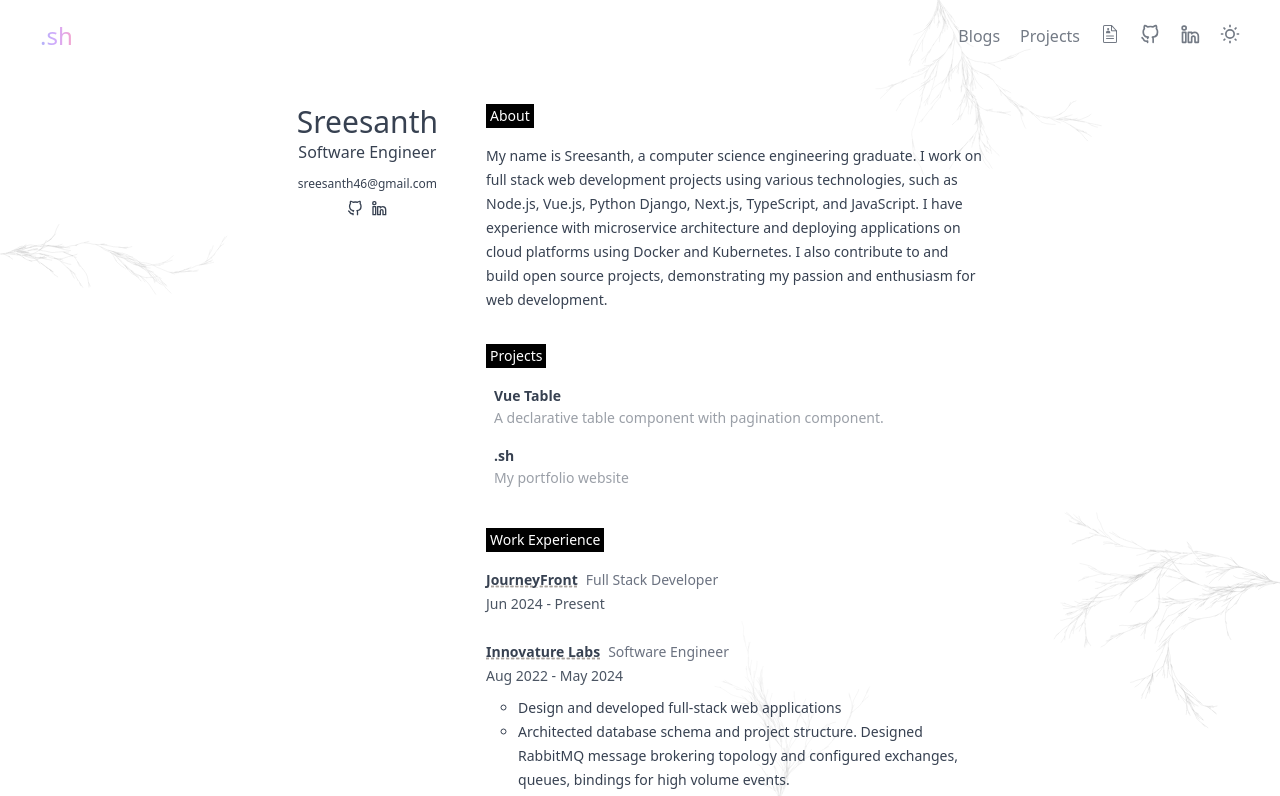
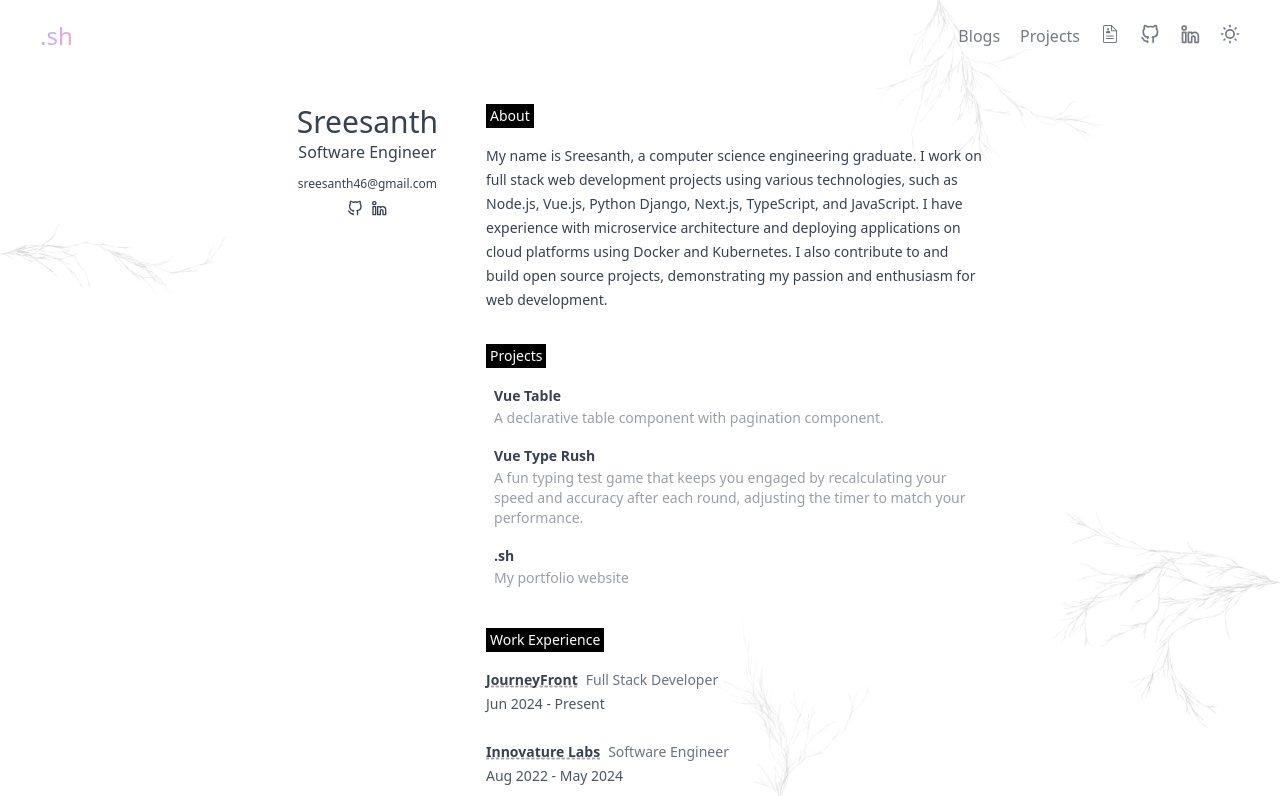
Before and after one commit to Sreesanth46/sreesanth.me, a Vue app: page /resume in a window 1280 px wide. Shown: the top 796 px of the page. Built offline with nearby package versions, Linux system fonts and the light colour scheme.

Commit message:
chore: added new project, updated project list

```diff
--- a/src/globals/index.ts
+++ b/src/globals/index.ts
@@ -1,9 +1,9 @@
-import { h } from 'vue';
-import Github from '~/icons/Github.vue';
-import Linkedin from '~/icons/Linkedin.vue';
-import LightBulbOutlined from '~/icons/LightBulbOutlined.vue';
-import CvOutlinedIcon from '~/icons/CvOutlinedIcon.vue';
-import ArticleOutlined from '~/icons/ArticleOutlined.vue';
+import { h } from "vue";
+import Github from "~/icons/Github.vue";
+import Linkedin from "~/icons/Linkedin.vue";
+import LightBulbOutlined from "~/icons/LightBulbOutlined.vue";
+import CvOutlinedIcon from "~/icons/CvOutlinedIcon.vue";
+import ArticleOutlined from "~/icons/ArticleOutlined.vue";
 
 interface IResponsiveLabelProp {
   label: string;
@@ -15,80 +15,97 @@ interface INavLink extends IResponsiveLabelProp {
 }
 
 const ResponsiveLabel = (props: IResponsiveLabelProp) =>
-  h('div', [
-    h(props.icon, { class: 'sm:hidden' }),
-    h('p', { class: 'hidden sm:block' }, [props.label])
+  h("div", [
+    h(props.icon, { class: "sm:hidden" }),
+    h("p", { class: "hidden sm:block" }, [props.label]),
   ]);
 
 export const Links = {
-  Github: 'https://github.com/Sreesanth46',
-  Linkedin: 'https://www.linkedin.com/in/Sreesanth46',
-  Instagram: 'https://www.instagram.com/Sreesanth.sh'
+  Github: "https://github.com/Sreesanth46",
+  Linkedin: "https://www.linkedin.com/in/Sreesanth46",
+  Instagram: "https://www.instagram.com/Sreesanth.sh",
 };
 
 const ProjectLinks = {
-  VueTable: 'https://github.com/Sreesanth46/vue-table',
-  sh: 'https://github.com/Sreesanth46/sreesanth.me'
+  VueTable: {
+    github: "https://github.com/Sreesanth46/vue-table",
+    live: "https://www.npmjs.com/package/@harv46/vue-table",
+  },
+  sh: {
+    github: "https://github.com/Sreesanth46/sreesanth.me",
+    live: "",
+  },
+  TypeRush: {
+    github: "https://github.com/Sreesanth46/VueTypeRush",
+    live: "https://sreesanth46.github.io/VueTypeRush/",
+  },
 };
 
 export const NavbarLinks: INavLink[] = [
   {
-    label: 'Blogs',
-    icon: ResponsiveLabel({ icon: ArticleOutlined, label: 'Blogs' }),
-    to: 'Blogs'
+    label: "Blogs",
+    icon: ResponsiveLabel({ icon: ArticleOutlined, label: "Blogs" }),
+    to: "Blogs",
   },
   {
-    label: 'Projects',
-    icon: ResponsiveLabel({ icon: LightBulbOutlined, label: 'Projects' }),
-    to: 'Projects'
+    label: "Projects",
+    icon: ResponsiveLabel({ icon: LightBulbOutlined, label: "Projects" }),
+    to: "Projects",
   },
   {
-    label: 'Resume',
+    label: "Resume",
     icon: CvOutlinedIcon,
-    to: 'Resume'
+    to: "Resume",
   },
   {
-    label: 'Github',
+    label: "Github",
     icon: Github,
-    to: Links.Github
+    to: Links.Github,
   },
   {
-    label: 'Linkedin',
+    label: "Linkedin",
     icon: Linkedin,
-    to: Links.Linkedin
-  }
+    to: Links.Linkedin,
+  },
 ];
 
 export const FindMeLinks = [
   {
-    label: 'Github',
+    label: "Github",
     link: Links.Github,
     icons: {
       outlined: Github,
-      solid: ''
-    }
+      solid: "",
+    },
   },
   {
-    label: 'LinkedIn',
+    label: "LinkedIn",
     link: Links.Linkedin,
     icons: {
       outlined: Linkedin,
-      solid: ''
-    }
-  }
+      solid: "",
+    },
+  },
 ];
 
 export const ProjectList = [
   {
-    title: 'Vue Table',
-    description: 'A declarative table component with pagination component.',
-    link: ProjectLinks.VueTable,
-    icon: Github
+    title: "Vue Table",
+    description: "A declarative table component with pagination component.",
+    icon: Github,
+    ...ProjectLinks.VueTable,
   },
   {
-    title: '.sh',
-    description: 'My portfolio website',
-    link: ProjectLinks.sh,
-    icon: Github
-  }
+    title: "Vue Type Rush",
+    description:
+      "A fun typing test game that keeps you engaged by recalculating your speed and accuracy after each round, adjusting the timer to match your performance.",
+    icon: Github,
+    ...ProjectLinks.TypeRush,
+  },
+  {
+    title: ".sh",
+    description: "My portfolio website",
+    icon: Github,
+    ...ProjectLinks.sh,
+  },
 ];
```
